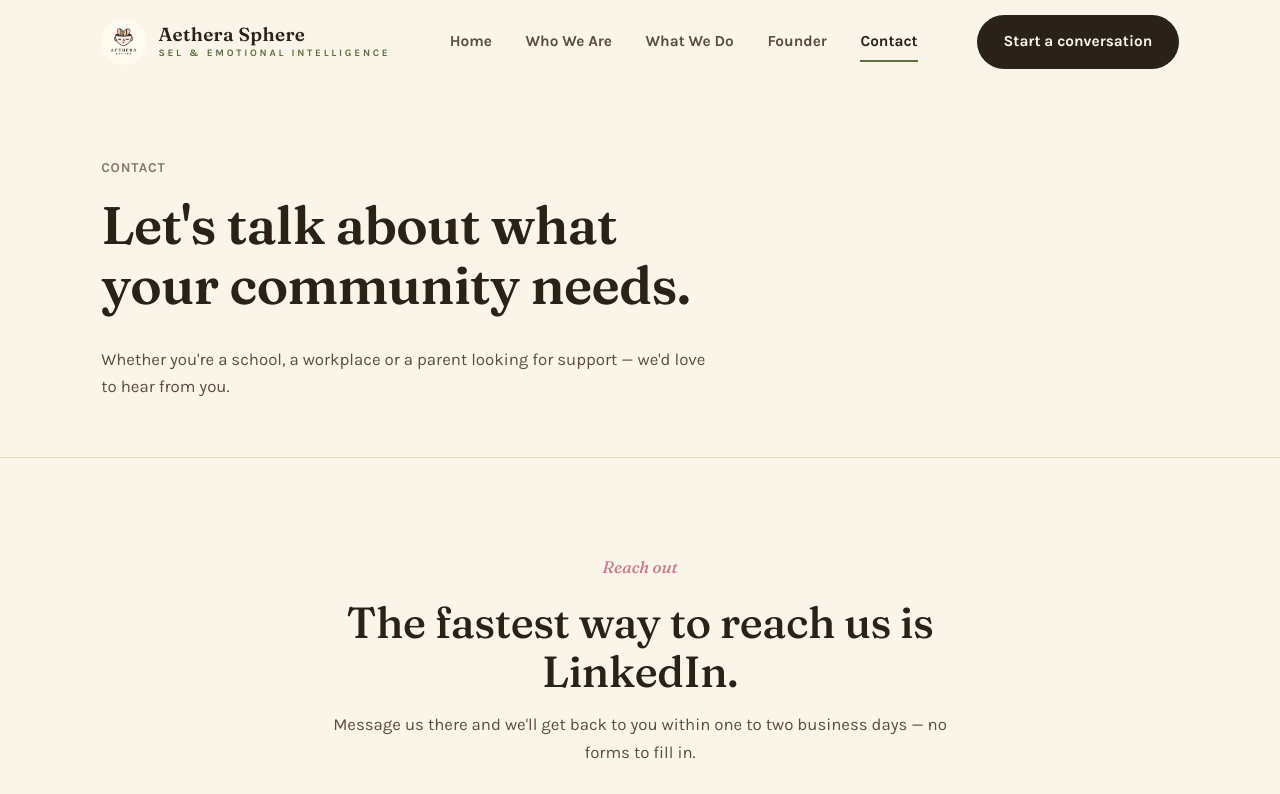
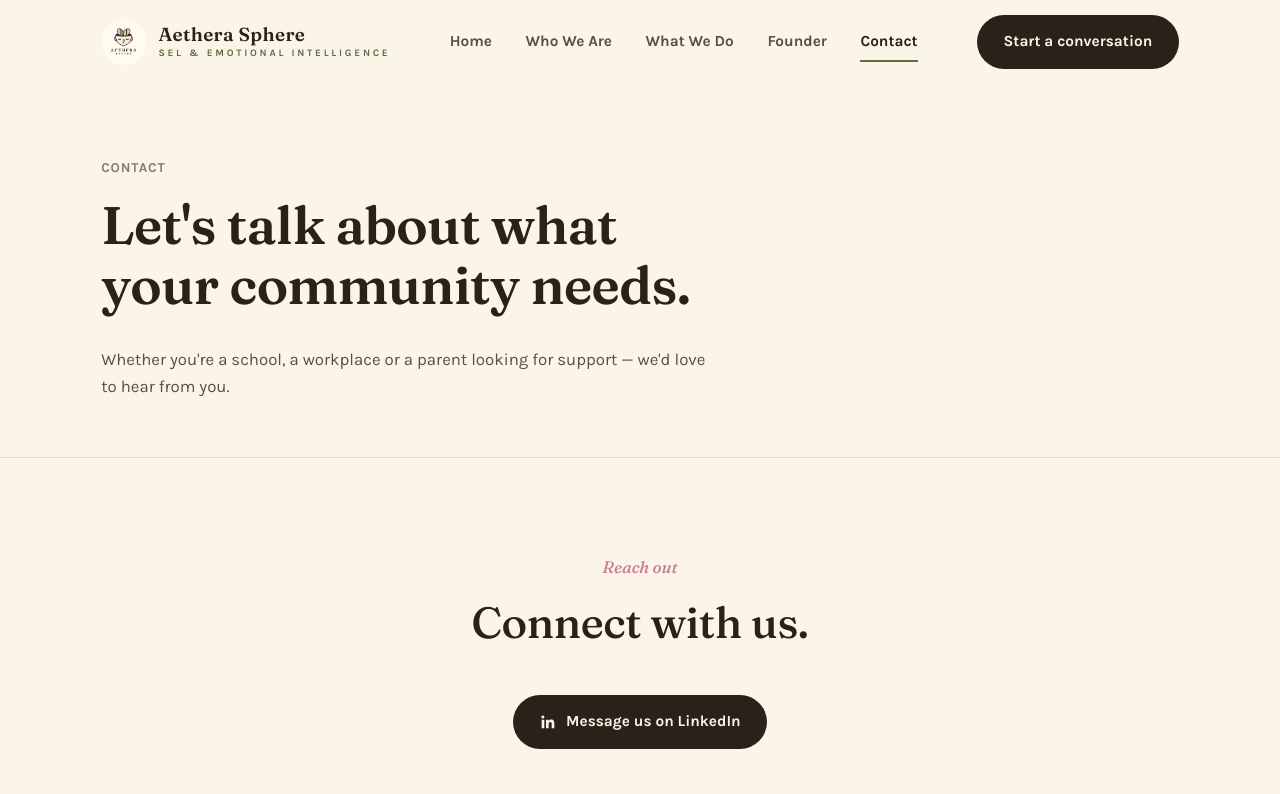
Before and after one commit to aetherasphere/aethera-sphere, a plain HTML site: page contact.html in a window 1280 px wide. Shown: the top 794 px of the page. Drawn offline with Linux system fonts and the light colour scheme.

Commit message:
Change contact heading and update messaging
Updated the contact section to encourage connection on LinkedIn.

```diff
--- a/contact.html
+++ b/contact.html
@@ -54,8 +54,8 @@
     <div class="wrap">
       <div class="section-head center reveal">
         <p class="kicker">Reach out</p>
-        <h2>The fastest way to reach us is LinkedIn.</h2>
-        <p class="lede">Message us there and we'll get back to you within one to two business days — no forms to fill in.</p>
+        <h2>Connect with us.</h2>
+        <!-- <p class="lede">Message us there and we'll get back to you within one to two business days.</p> -->
         <a href="https://www.linkedin.com/company/aethera-sphere" target="_blank" rel="noopener noreferrer" class="btn btn-primary mt-2">
           <svg viewBox="0 0 24 24" width="18" height="18" fill="currentColor"><path d="M20.45 20.45h-3.56v-5.57c0-1.33-.02-3.03-1.85-3.03-1.85 0-2.14 1.45-2.14 2.94v5.66H9.34V9h3.41v1.56h.05c.48-.9 1.64-1.85 3.38-1.85 3.6 0 4.27 2.37 4.27 5.46v6.28zM5.34 7.43a2.07 2.07 0 110-4.13 2.07 2.07 0 010 4.13zM7.12 20.45H3.56V9h3.56v11.45z"/></svg>
           Message us on LinkedIn
```
